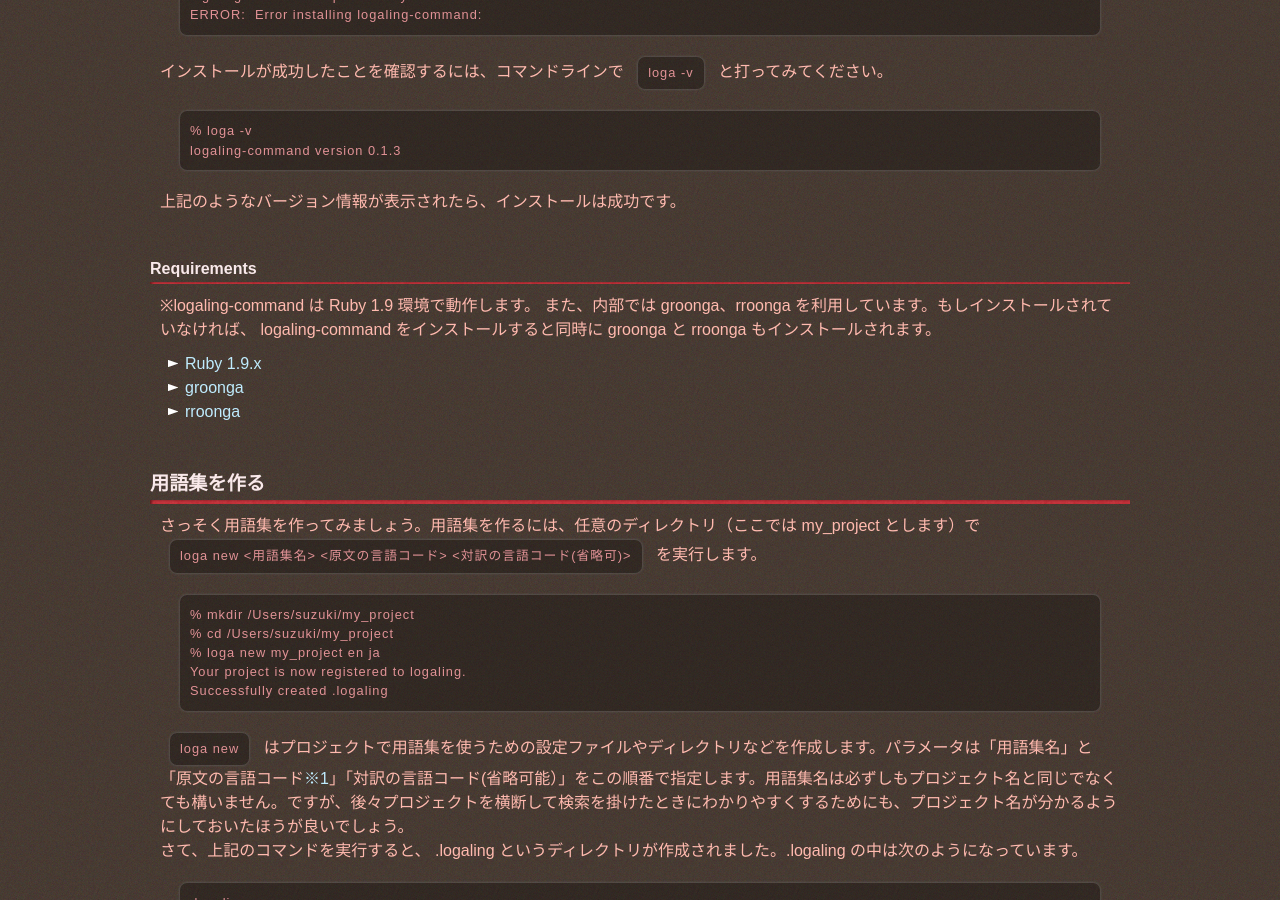
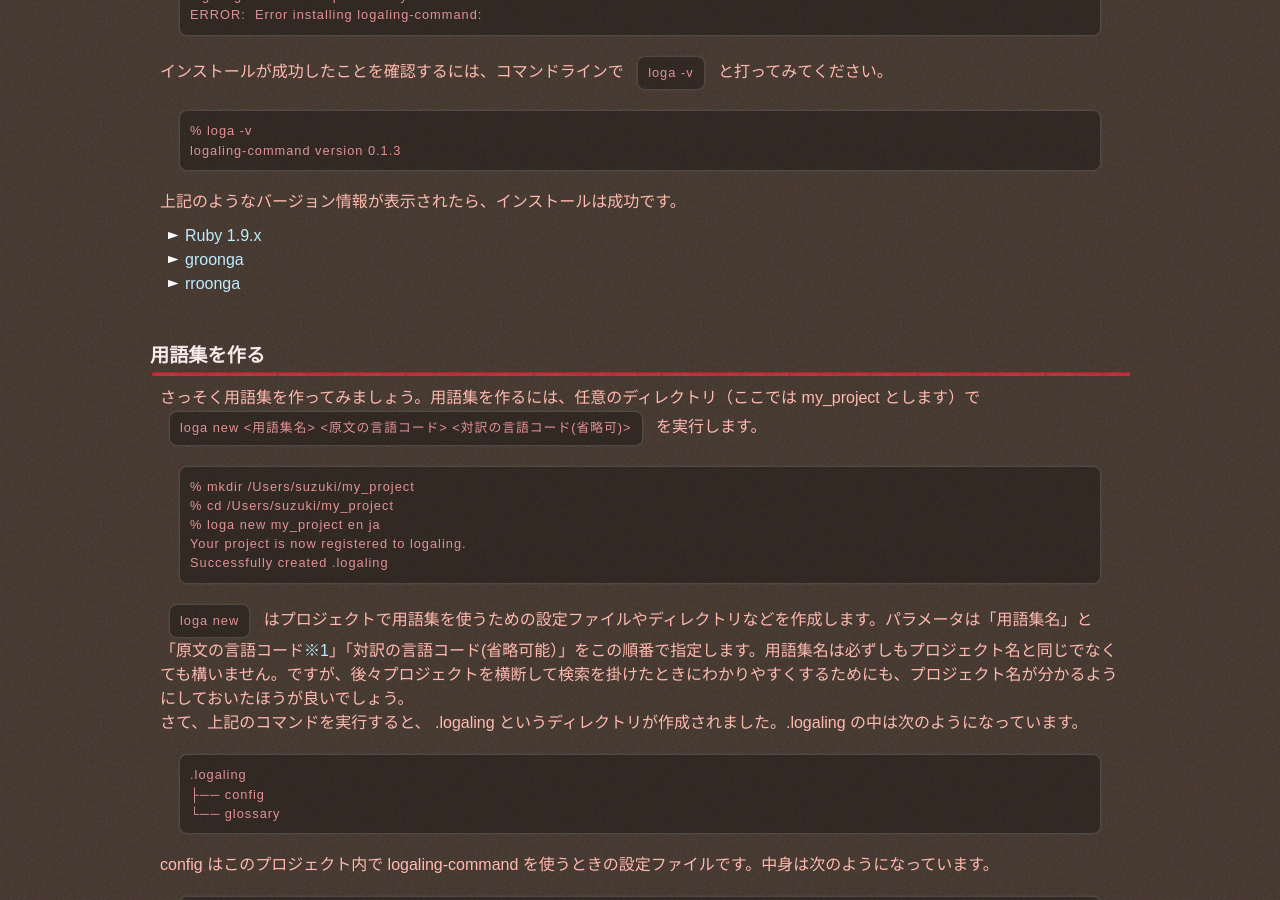
Before and after one commit to logaling/logaling.github.com, a Jekyll site: the page built from tutorial.md, in a window 1280 px wide and 900 px high, scrolled down 618 px. Built offline with Jekyll 4.4.1, drawn with Linux system fonts in a browser that asks for light colours; some web fonts are replaced; Markdown is read by kramdown in place of the engine named in the settings.

Commit message:
remove 'Requirements'

```diff
--- a/tutorial.md
+++ b/tutorial.md
@@ -29,10 +29,6 @@ logaling-command は RubyGems でインストールできます。
 	logaling-command version 0.1.3
 
 上記のようなバージョン情報が表示されたら、インストールは成功です。
-
-#### <a id="requirements">Requirements</a> ####
-※logaling-command は Ruby 1.9 環境で動作します。
-また、内部では groonga、rroonga を利用しています。もしインストールされていなければ、 logaling-command をインストールすると同時に groonga と rroonga もインストールされます。
 
 <ul class="listMark">
 <li> <a href="http://www.ruby-lang.org/ja/">Ruby 1.9.x</a></li>
```
